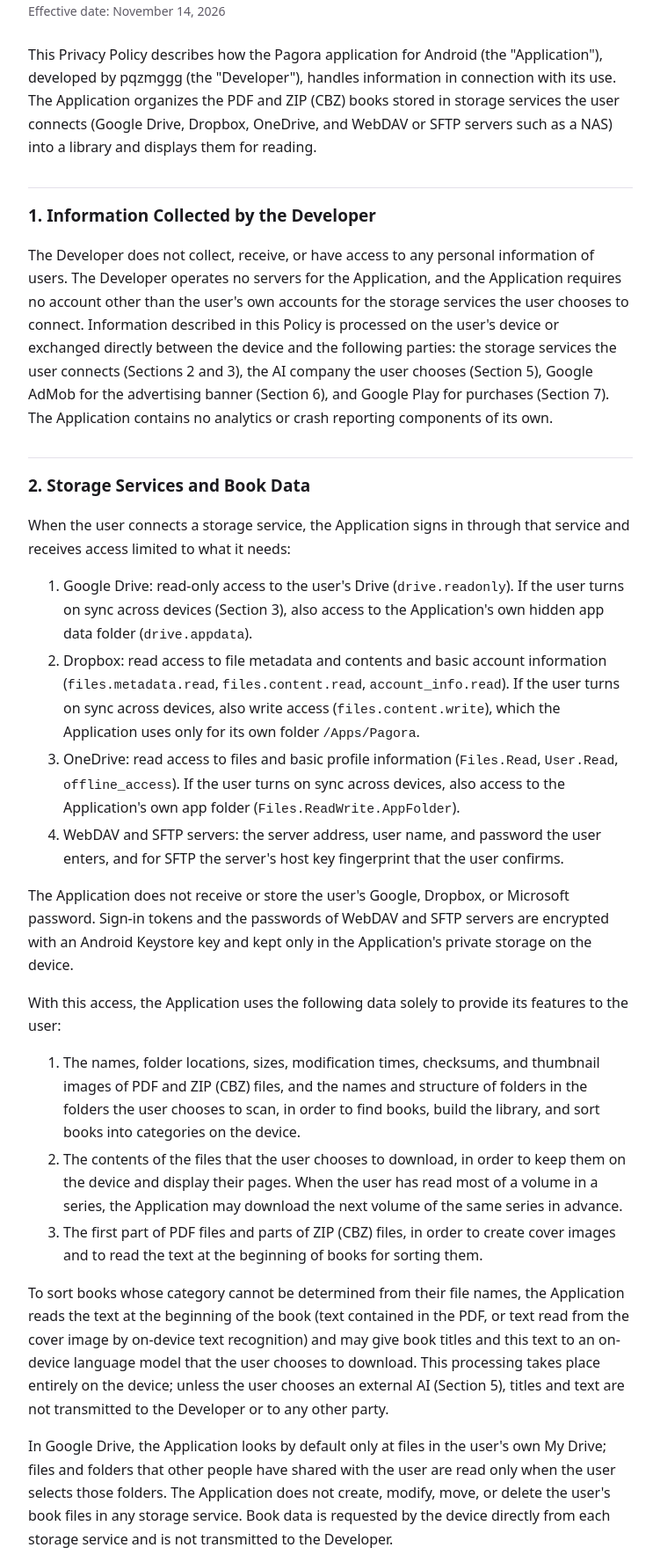
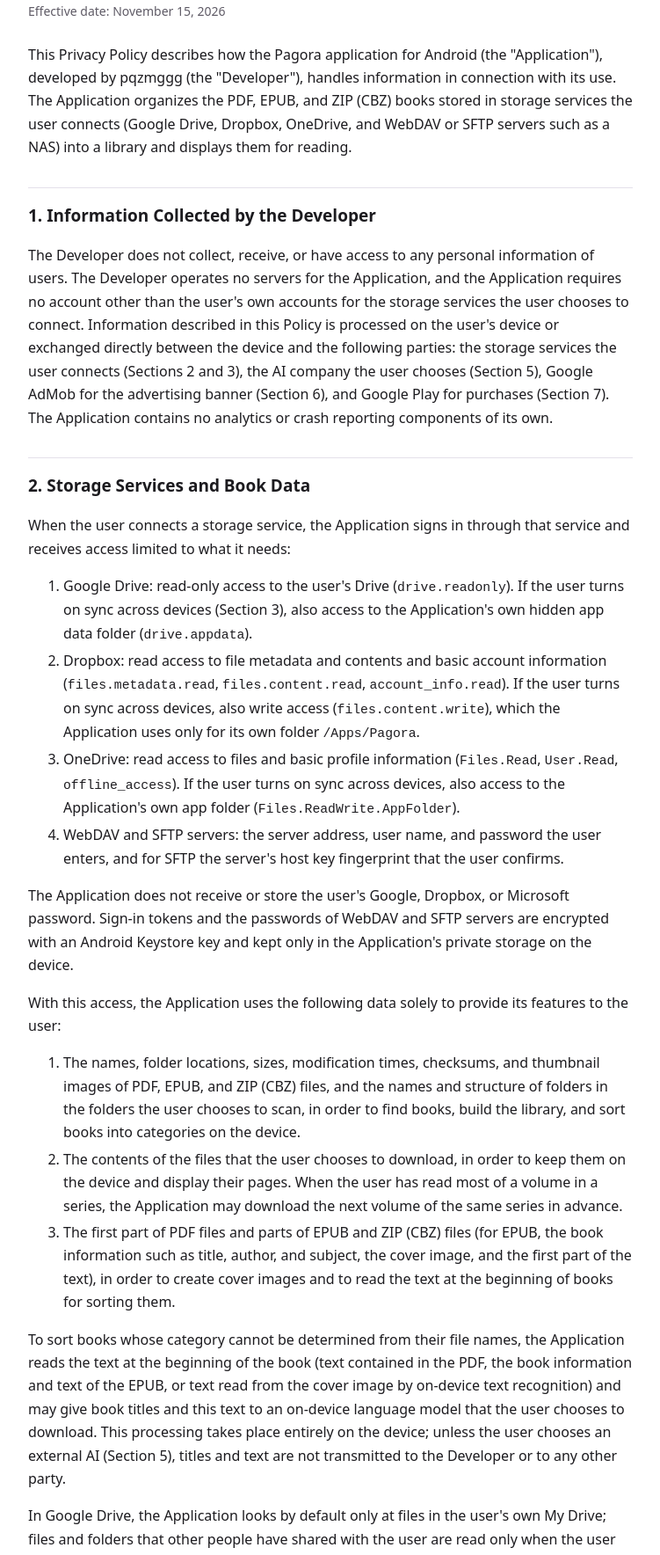
Before and after one commit to dean-laboratory/pagora-privacy, a plain HTML site: page index.html in a window 1280 px wide. Shown: the part 110-1878 px from the top of the page at 88% size, without its empty margins (264-1015 px from the left). Drawn offline with Linux system fonts and the light colour scheme.

Commit message:
개인정보처리방침: EPUB 책 (찾기·표지·앞부분 글자) (#4)

```diff
--- a/index.html
+++ b/index.html
@@ -10,9 +10,9 @@
 <main>
 <nav>English | <a href="ko/" hreflang="ko">한국어</a></nav>
 <h1>Pagora Privacy Policy</h1>
-<p class="meta">Effective date: November 14, 2026</p>
+<p class="meta">Effective date: November 15, 2026</p>
 
-<p>This Privacy Policy describes how the Pagora application for Android (the "Application"), developed by pqzmggg (the "Developer"), handles information in connection with its use. The Application organizes the PDF and ZIP (CBZ) books stored in storage services the user connects (Google Drive, Dropbox, OneDrive, and WebDAV or SFTP servers such as a NAS) into a library and displays them for reading.</p>
+<p>This Privacy Policy describes how the Pagora application for Android (the "Application"), developed by pqzmggg (the "Developer"), handles information in connection with its use. The Application organizes the PDF, EPUB, and ZIP (CBZ) books stored in storage services the user connects (Google Drive, Dropbox, OneDrive, and WebDAV or SFTP servers such as a NAS) into a library and displays them for reading.</p>
 
 <h2>1. Information Collected by the Developer</h2>
 <p>The Developer does not collect, receive, or have access to any personal information of users. The Developer operates no servers for the Application, and the Application requires no account other than the user's own accounts for the storage services the user chooses to connect. Information described in this Policy is processed on the user's device or exchanged directly between the device and the following parties: the storage services the user connects (Sections 2 and 3), the AI company the user chooses (Section 5), Google AdMob for the advertising banner (Section 6), and Google Play for purchases (Section 7). The Application contains no analytics or crash reporting components of its own.</p>
@@ -28,11 +28,11 @@
 <p>The Application does not receive or store the user's Google, Dropbox, or Microsoft password. Sign-in tokens and the passwords of WebDAV and SFTP servers are encrypted with an Android Keystore key and kept only in the Application's private storage on the device.</p>
 <p>With this access, the Application uses the following data solely to provide its features to the user:</p>
 <ol>
-<li>The names, folder locations, sizes, modification times, checksums, and thumbnail images of PDF and ZIP (CBZ) files, and the names and structure of folders in the folders the user chooses to scan, in order to find books, build the library, and sort books into categories on the device.</li>
+<li>The names, folder locations, sizes, modification times, checksums, and thumbnail images of PDF, EPUB, and ZIP (CBZ) files, and the names and structure of folders in the folders the user chooses to scan, in order to find books, build the library, and sort books into categories on the device.</li>
 <li>The contents of the files that the user chooses to download, in order to keep them on the device and display their pages. When the user has read most of a volume in a series, the Application may download the next volume of the same series in advance.</li>
-<li>The first part of PDF files and parts of ZIP (CBZ) files, in order to create cover images and to read the text at the beginning of books for sorting them.</li>
+<li>The first part of PDF files and parts of EPUB and ZIP (CBZ) files (for EPUB, the book information such as title, author, and subject, the cover image, and the first part of the text), in order to create cover images and to read the text at the beginning of books for sorting them.</li>
 </ol>
-<p>To sort books whose category cannot be determined from their file names, the Application reads the text at the beginning of the book (text contained in the PDF, or text read from the cover image by on-device text recognition) and may give book titles and this text to an on-device language model that the user chooses to download. This processing takes place entirely on the device; unless the user chooses an external AI (Section 5), titles and text are not transmitted to the Developer or to any other party.</p>
+<p>To sort books whose category cannot be determined from their file names, the Application reads the text at the beginning of the book (text contained in the PDF, the book information and text of the EPUB, or text read from the cover image by on-device text recognition) and may give book titles and this text to an on-device language model that the user chooses to download. This processing takes place entirely on the device; unless the user chooses an external AI (Section 5), titles and text are not transmitted to the Developer or to any other party.</p>
 <p>In Google Drive, the Application looks by default only at files in the user's own My Drive; files and folders that other people have shared with the user are read only when the user selects those folders. The Application does not create, modify, move, or delete the user's book files in any storage service. Book data is requested by the device directly from each storage service and is not transmitted to the Developer.</p>
 <p>The Application's use and transfer to any other app of information received from Google APIs will adhere to the <a href="https://developers.google.com/terms/api-services-user-data-policy">Google API Services User Data Policy</a>, including the Limited Use requirements. Data from storage services is not used for advertising, is not sold, and is not read by any person.</p>
 
```
Also changed, not shown: ko/index.html (+5 -5 lines).
